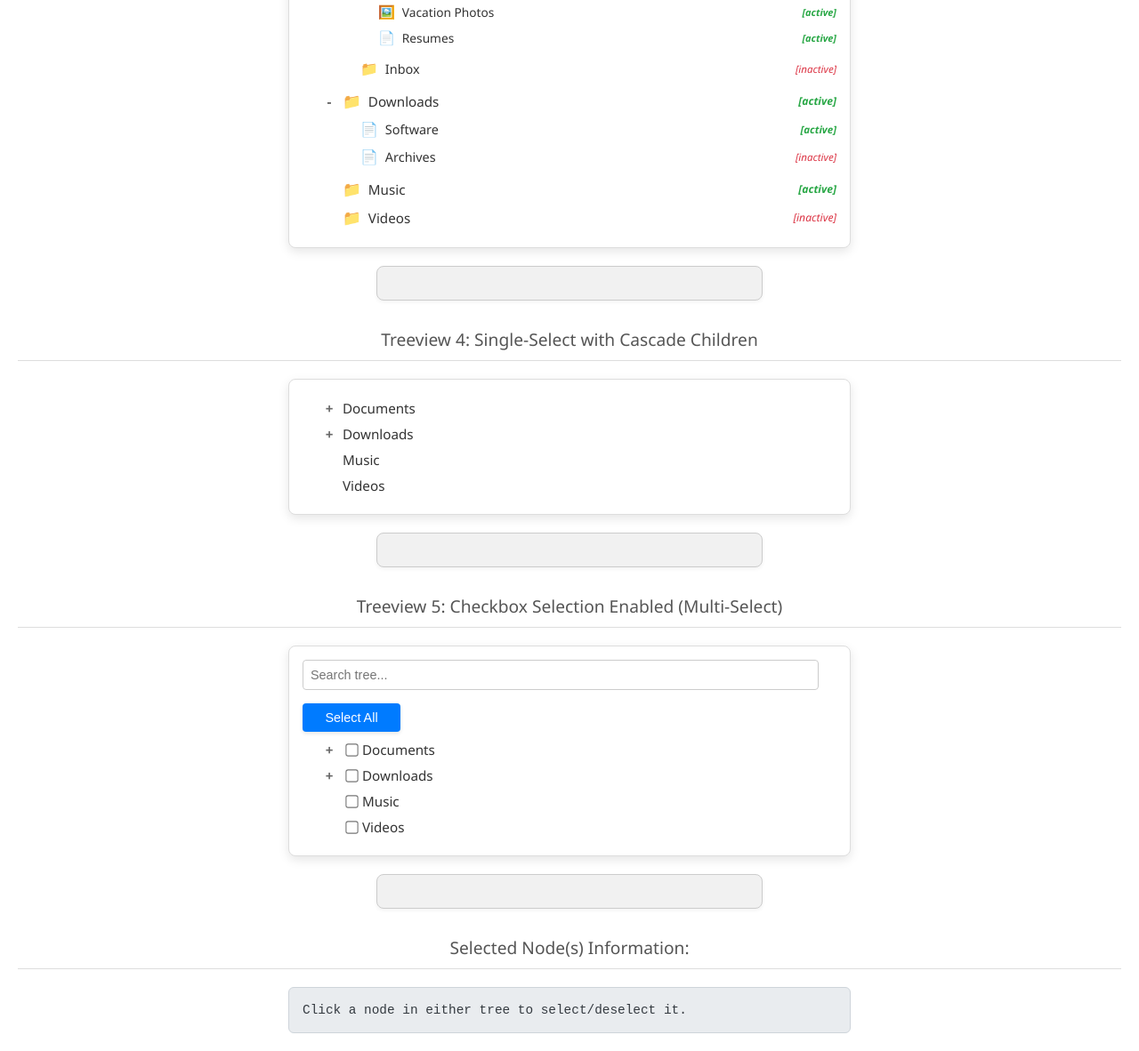
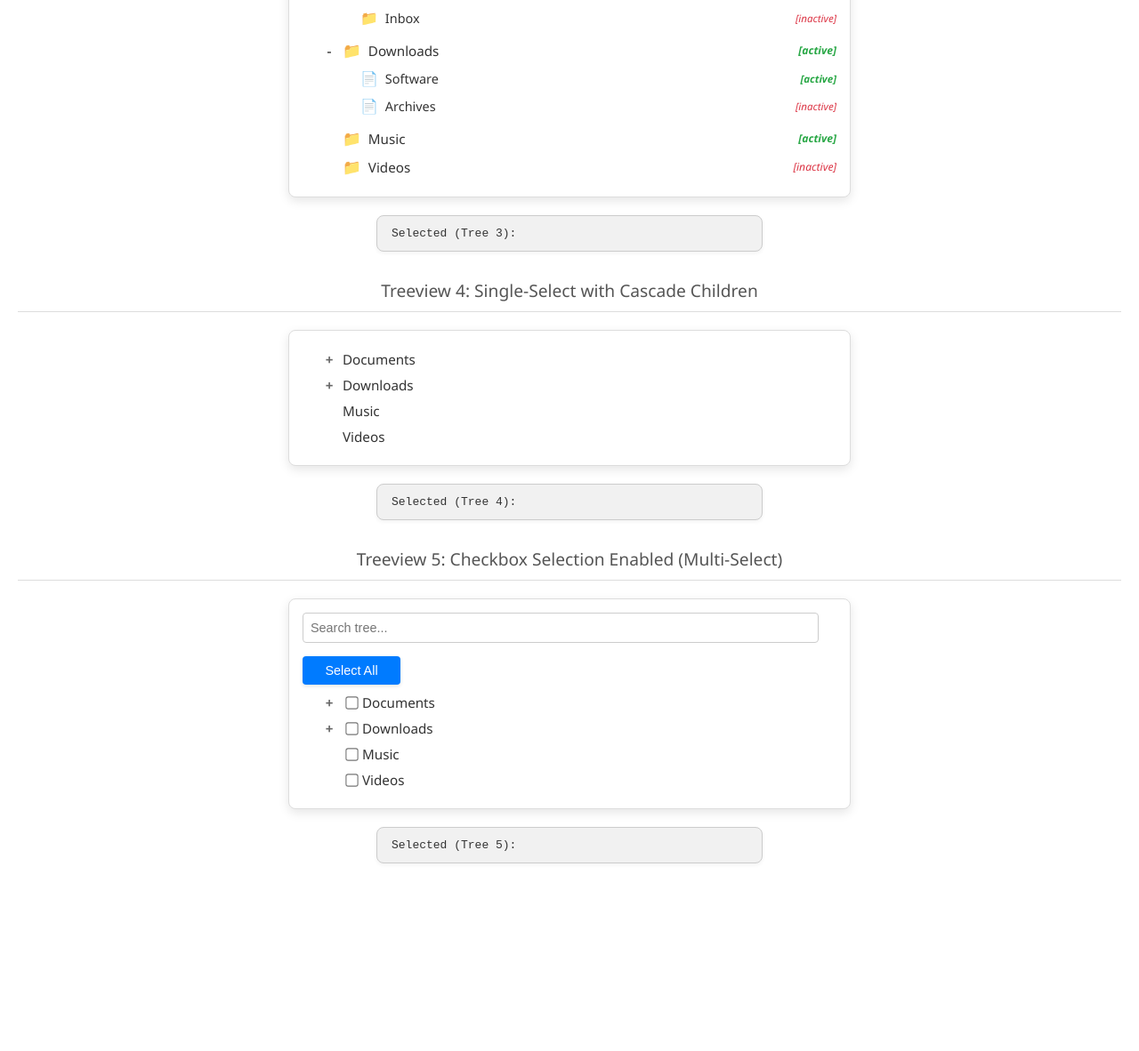
Before and after one commit to stefaneichert/quercus.js, a plain HTML site: page index.html in a window 1280 px wide. Shown: the part 1165-2347 px from the top of the page at 89% size. After the commit the page ends 2156 px from the top, so only its background shows below. Drawn offline with Linux system fonts and the light colour scheme.

Commit message:
remove selected node (parents and children) info block at end of page, make each selected list say "Selected (Tree x):" by default

```diff
--- a/index.html
+++ b/index.html
@@ -115,7 +115,6 @@
 
 <p class="section-header">Treeview 1: Default tree, Node Selection Disabled</p>
 <div id="myTreeview1" class="my-treeview-container"></div>
-<pre id="output1" class="tree-output"></pre>
 
 <p class="section-header">Treeview 2: Multi-Select, Select All/Deselect All Button, Default Rendering</p>
 <div id="myTreeview2" class="my-treeview-container"></div>
@@ -133,8 +132,7 @@
 <div id="myTreeview5" class="my-treeview-container"></div>
 <pre id="output5" class="tree-output"></pre>
 
-<p class="section-header">Selected Node(s) Information:</p>
-<div id="output-area">Click a node in either tree to select/deselect it.</div>
+
 
 <script src="src/treeview.js"></script>
 
@@ -217,6 +215,8 @@
             showSelectAllButton: true,
             showExpandCollapseAllButtons: false
         });
+        document.getElementById('output2').textContent = 'Selected (Tree 2):';
+
 
         // Initialize Treeview 3: Single-Select, Expand/Collapse All Buttons, Custom Rendering
         window.tree3 = new Treeview({
@@ -272,6 +272,8 @@
                 }
             }
         });
+        document.getElementById('output3').textContent = 'Selected (Tree 3):';
+
 
         // NEW: Initialize Treeview 4: Single-Select with Cascade Children
         window.tree4 = new Treeview({
@@ -288,6 +290,8 @@
                     `Selected (Tree 4):\n${names.join('\n')}`;
             }
         });
+        document.getElementById('output4').textContent = 'Selected (Tree 4):';
+
 
         // NEW: Initialize Treeview 5: Checkbox Selection Enabled (Multi-Select)
         window.tree5 = new Treeview({
@@ -305,6 +309,8 @@
                     `Selected (Tree 5):\n${names.join('\n')}`;
             }
         });
+        document.getElementById('output5').textContent = 'Selected (Tree 5):';
+
     });
 </script>
 </body>
```
